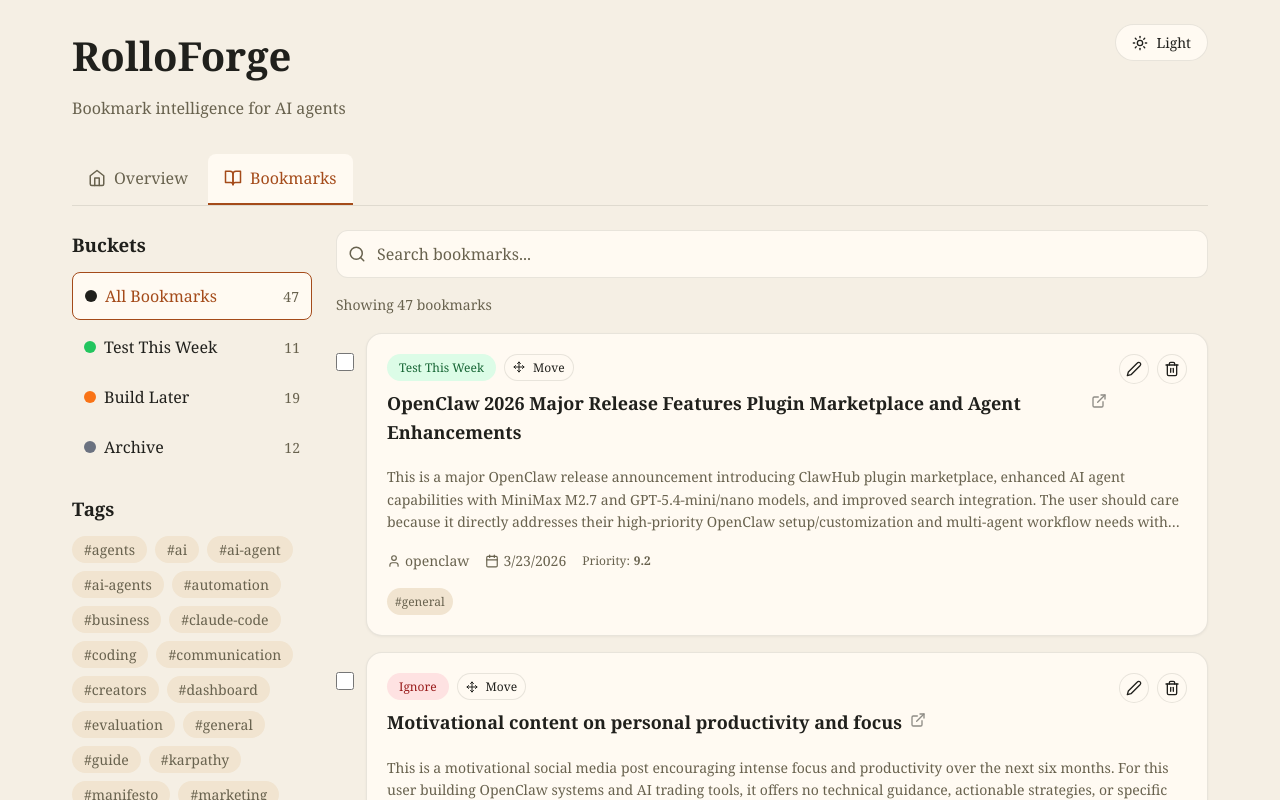
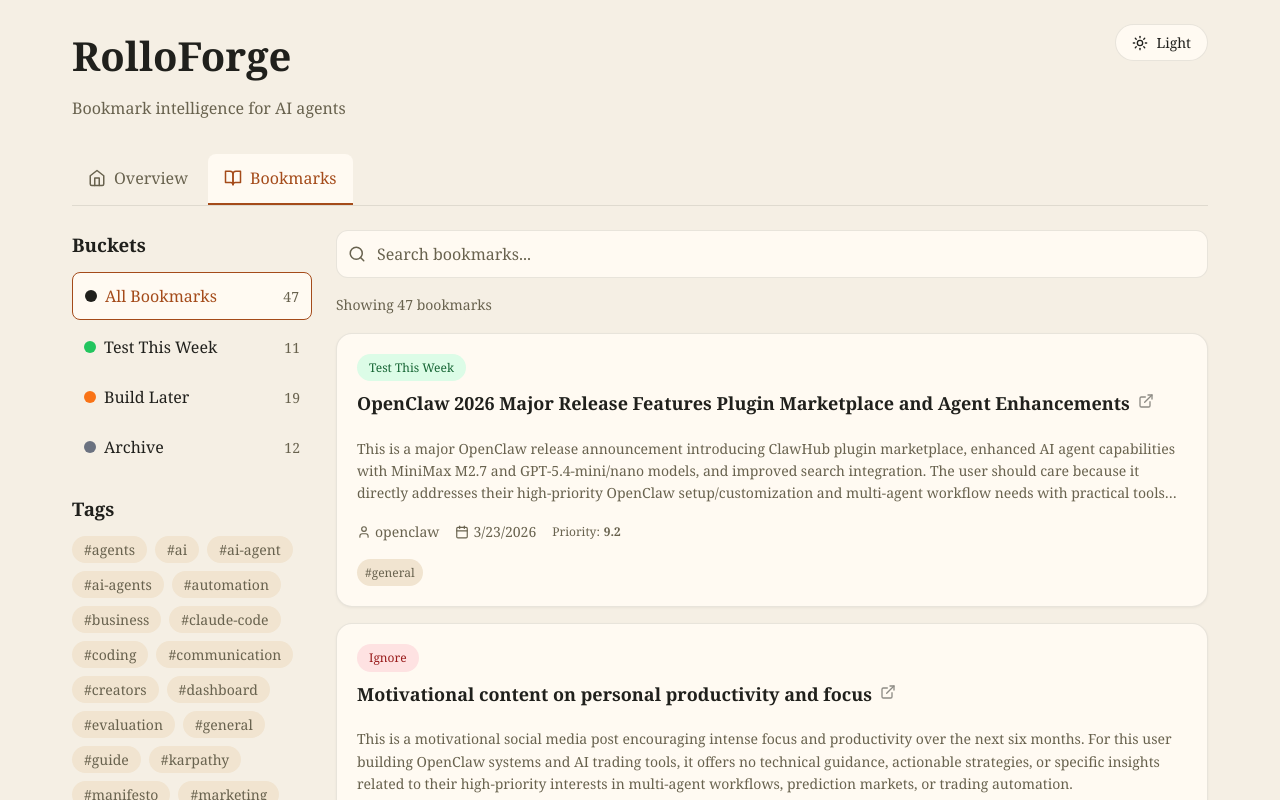
Before and after one commit to aungminnkhant9400/RolloForge, a Next.js app in the folder web/: page /bookmarks in a window 1280 px wide. Shown: the top 800 px of the page. Built offline with nearby package versions, Linux system fonts and the light colour scheme.

Commit message:
Add secret URL authentication for edit mode
- Add AuthContext to manage edit mode state
- Edit controls hidden by default (read-only mode)
- Add ?edit=rolloforge2024 to unlock edit mode
- Edit Mode indicator badge in header
- Session persists via sessionStorage

```diff
--- a/web/app/layout.tsx
+++ b/web/app/layout.tsx
@@ -1,7 +1,8 @@
 import type { Metadata } from 'next';
 import './globals.css';
 import { LayoutTabs } from '@/components/LayoutTabs';
-import { ThemeToggle } from '@/components/ThemeToggle';
+import { Header } from '@/components/Header';
+import { AuthProvider } from '@/components/AuthContext';
 
 export const metadata: Metadata = {
   title: 'RolloForge Dashboard',
@@ -16,17 +17,13 @@
   return (
     <html lang="en">
       <body>
-        <div className="container">
-          <header className="header">
-            <div className="header-left">
-              <h1>RolloForge</h1>
-              <p>Bookmark intelligence for AI agents</p>
-            </div>
-            <ThemeToggle />
-          </header>
-          <LayoutTabs />
-          <main>{children}</main>
-        </div>
+        <AuthProvider>
+          <div className="container">
+            <Header />
+            <LayoutTabs />
+            <main>{children}</main>
+          </div>
+        </AuthProvider>
       </body>
     </html>
   );
--- /dev/null
+++ b/web/components/AuthContext.tsx
@@ -0,0 +1,50 @@
+'use client';
+
+import { createContext, useContext, useState, useEffect, ReactNode } from 'react';
+
+interface AuthContextType {
+  isEditMode: boolean;
+  checkEditKey: (key: string) => boolean;
+}
+
+const AuthContext = createContext<AuthContextType | undefined>(undefined);
+
+export function AuthProvider({ children }: { children: ReactNode }) {
+  const [isEditMode, setIsEditMode] = useState(false);
+  const EDIT_KEY = process.env.NEXT_PUBLIC_EDIT_KEY || 'default-key';
+
+  useEffect(() => {
+    // Check URL for edit key
+    if (typeof window !== 'undefined') {
+      const urlParams = new URLSearchParams(window.location.search);
+      const editParam = urlParams.get('edit');
+
+      if (editParam === EDIT_KEY) {
+        setIsEditMode(true);
+        // Store in session so it persists across navigation
+        sessionStorage.setItem('rolloforge_edit', 'true');
+      } else if (sessionStorage.getItem('rolloforge_edit') === 'true') {
+        // Check session storage
+        setIsEditMode(true);
+      }
+    }
+  }, [EDIT_KEY]);
+
+  const checkEditKey = (key: string): boolean => {
+    return key === EDIT_KEY;
+  };
+
+  return (
+    <AuthContext.Provider value={{ isEditMode, checkEditKey }}>
+      {children}
+    </AuthContext.Provider>
+  );
+}
+
+export function useAuth() {
+  const context = useContext(AuthContext);
+  if (context === undefined) {
+    throw new Error('useAuth must be used within an AuthProvider');
+  }
+  return context;
+}
--- a/web/components/BookmarkList.tsx
+++ b/web/components/BookmarkList.tsx
@@ -3,12 +3,14 @@
 import { useState, useEffect } from 'react';
 import { EditableBookmarkCard } from './EditableBookmarkCard';
 import { BookmarkWithAnalysis } from '@/lib/data';
+import { useAuth } from './AuthContext';
 
 interface BookmarkListProps {
   bookmarks: BookmarkWithAnalysis[];
 }
 
 export function BookmarkList({ bookmarks }: BookmarkListProps) {
+  const { isEditMode } = useAuth();
   const [localBookmarks, setLocalBookmarks] = useState<BookmarkWithAnalysis[]>(bookmarks);
   const [selectedIds, setSelectedIds] = useState<Set<string>>(new Set());
 
@@ -124,8 +126,8 @@
 
   return (
     <>
-      {/* Bulk actions bar */}
-      {selectedIds.size > 0 && (
+      {/* Bulk actions bar - only in edit mode */}
+      {isEditMode && selectedIds.size > 0 && (
         <div style={{
           background: 'var(--accent)',
           color: 'white',
@@ -199,13 +201,15 @@
 
       <div className="results-count">
         Showing {localBookmarks.length} bookmarks
-        {selectedIds.size > 0 && ` (${selectedIds.size} selected)`}
+        {isEditMode && selectedIds.size > 0 && ` (${selectedIds.size} selected)`}
       </div>
 
       <div className="bookmark-list">
         {localBookmarks.length > 0 ? (
           localBookmarks.map((bookmark) => (
             <div key={bookmark.id} style={{ display: 'flex', gap: '12px', alignItems: 'flex-start' }}>
+              {/* Checkbox only in edit mode */}
+              {isEditMode && (
                 <input
                   type="checkbox"
                   checked={selectedIds.has(bookmark.id)}
@@ -217,12 +221,14 @@
                     cursor: 'pointer'
                   }}
                 />
+              )}
               <div style={{ flex: 1 }}>
                 <EditableBookmarkCard
                   bookmark={bookmark}
                   onUpdate={handleUpdate}
                   onDelete={handleDelete}
                   onMove={handleMove}
+                  isEditMode={isEditMode}
                 />
               </div>
             </div>
--- a/web/components/EditableBookmarkCard.tsx
+++ b/web/components/EditableBookmarkCard.tsx
@@ -10,6 +10,7 @@
   onUpdate: (id: string, updates: Partial<BookmarkWithAnalysis>) => void;
   onDelete: (id: string) => void;
   onMove: (id: string, newBucket: string) => void;
+  isEditMode?: boolean;
 }
 
 const bucketColors = {
@@ -30,7 +31,7 @@
 
 const allBuckets = ['test_this_week', 'build_later', 'archive', 'ignore'];
 
-export function EditableBookmarkCard({ bookmark, onUpdate, onDelete, onMove }: EditableBookmarkCardProps) {
+export function EditableBookmarkCard({ bookmark, onUpdate, onDelete, onMove, isEditMode = false }: EditableBookmarkCardProps) {
   const [isEditing, setIsEditing] = useState(false);
   const [editedNotes, setEditedNotes] = useState(bookmark.analysis?.personal_notes || '');
   const [showMoveMenu, setShowMoveMenu] = useState(false);
@@ -62,7 +63,8 @@
               {bucketLabels[bucket as keyof typeof bucketLabels]}
             </span>
 
-            {/* Move dropdown */}
+            {/* Move dropdown - only in edit mode */}
+            {isEditMode && (
               <div style={{ position: 'relative' }}>
                 <button
                   onClick={() => setShowMoveMenu(!showMoveMenu)}
@@ -106,6 +108,7 @@
                   </div>
                 )}
               </div>
+            )}
           </div>
 
           {/* Title */}
@@ -117,7 +120,8 @@
           </h3>
         </div>
 
-        {/* Actions */}
+        {/* Actions - only in edit mode */}
+        {isEditMode && (
           <div style={{ display: 'flex', gap: '8px' }}>
             {!isEditing ? (
               <button
@@ -155,6 +159,7 @@
               <Trash2 size={16} />
             </button>
           </div>
+        )}
       </div>
 
       {/* Summary */}
--- /dev/null
+++ b/web/components/Header.tsx
@@ -0,0 +1,33 @@
+'use client';
+
+import { useAuth } from './AuthContext';
+import { ThemeToggle } from './ThemeToggle';
+
+export function Header() {
+  const { isEditMode } = useAuth();
+
+  return (
+    <header className="header">
+      <div className="header-left">
+        <div style={{ display: 'flex', alignItems: 'center', gap: '12px' }}>
+          <h1>RolloForge</h1>
+          {isEditMode && (
+            <span style={{
+              background: 'var(--good)',
+              color: 'white',
+              padding: '4px 10px',
+              borderRadius: '4px',
+              fontSize: '0.75rem',
+              fontWeight: 'bold',
+              textTransform: 'uppercase'
+            }}>
+              Edit Mode
+            </span>
+          )}
+        </div>
+        <p>Bookmark intelligence for AI agents</p>
+      </div>
+      <ThemeToggle />
+    </header>
+  );
+}
```
Also changed, not shown: 6 other files (tests, documents, lock files or other folders). Lines whose indentation alone changed are shown as unchanged.
